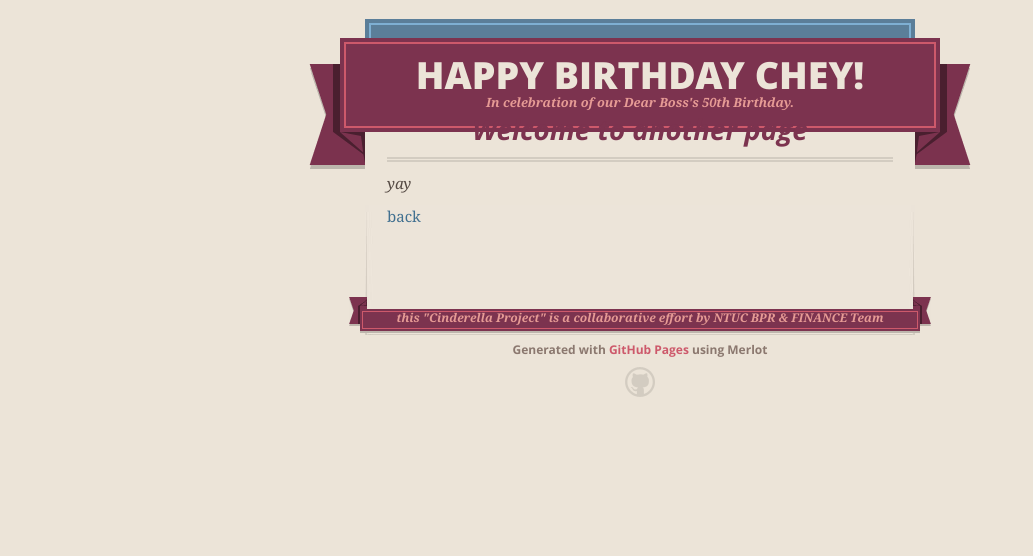
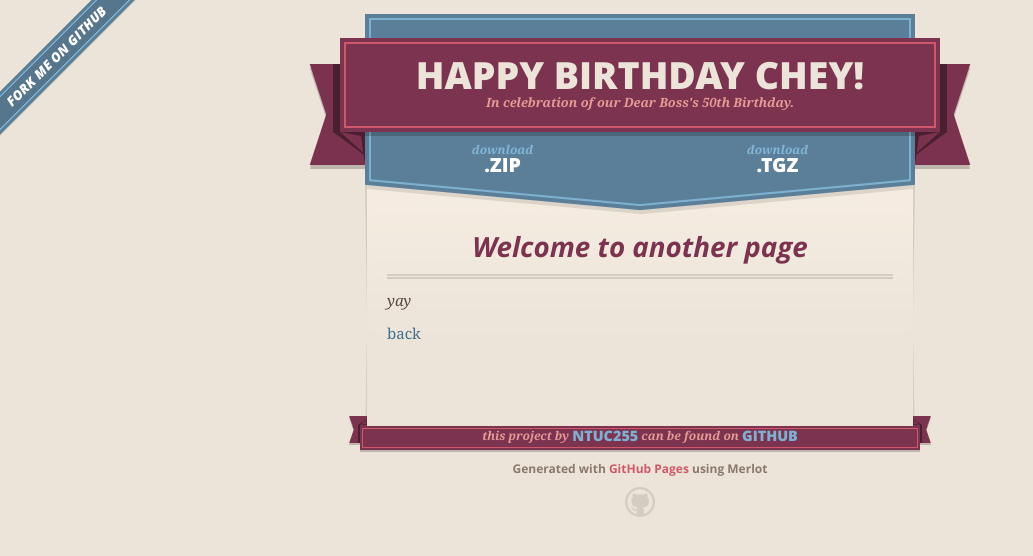
Before and after one commit to ntuc255/chey, a Jekyll site: the page built from another-page.md, in a window 1280 px wide. Shown: the top 556 px of the page, without its empty margins (0-1033 px from the left). Built offline with Jekyll 4.4.1, drawn with Linux system fonts in a browser that asks for light colours; our own code applies the rules of GitHub Pages for plain Markdown files.

Commit message:
Update default.html

```diff
--- a/_layouts/default.html
+++ b/_layouts/default.html
@@ -22,6 +22,7 @@
   </head>
 
   <body>
+    <a id="forkme_banner" href="{{ site.github.repository_url }}">View on GitHub</a>
     <div class="shell">
 
       <header>
@@ -35,7 +36,22 @@
         </span>
       </header>
 
+      {% if site.show_downloads %}
+        <section id="downloads">
+          <span class="inner">
+            <a href="{{ site.github.zip_url }}" class="zip"><em>download</em> .ZIP</a><a href="{{ site.github.tar_url }}" class="tgz"><em>download</em> .TGZ</a>
+          </span>
+        </section>
+      {% else %}
+        <div id="no-downloads">
+          <span class="inner">
+          </span>
+        </div>
+      {% endif %}
+
+
       <span class="banner-fix"></span>
+
 
       <section id="main_content">
         {{ content }}
@@ -44,7 +60,12 @@
       <footer>
         <span class="ribbon-outer">
           <span class="ribbon-inner">
-            <p>this "Cinderella Project" is a collaborative effort by NTUC BPR & FINANCE Team </p>
+            {% if site.github.is_project_page %}
+              <p>this project by <a href="{{ site.github.owner_url }}">{{ site.github.owner_name }}</a> can be found on <a href="{{ site.github.repository_url }}">GitHub</a></p>
+            {% endif %}
+            {% if site.github.is_user_page %}
+              <p>Projects by <a href="{{ site.github.owner_url }}">{{ site.github.owner_name }}</a> can be found on <a href="{{ site.github.repository_url }}">GitHub</a></p>
+            {% endif %}
           </span>
           <span class="left-tail"></span>
           <span class="right-tail"></span>
```
